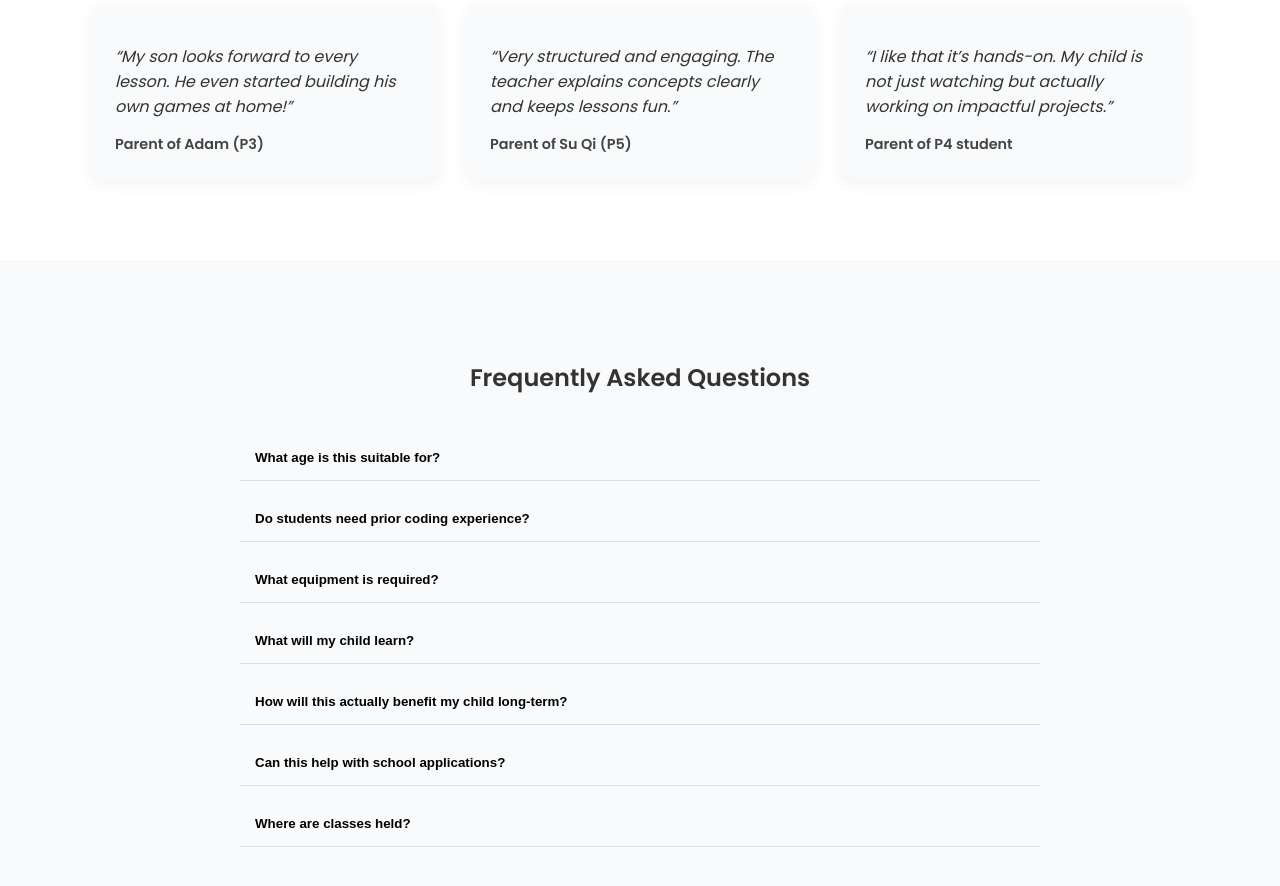
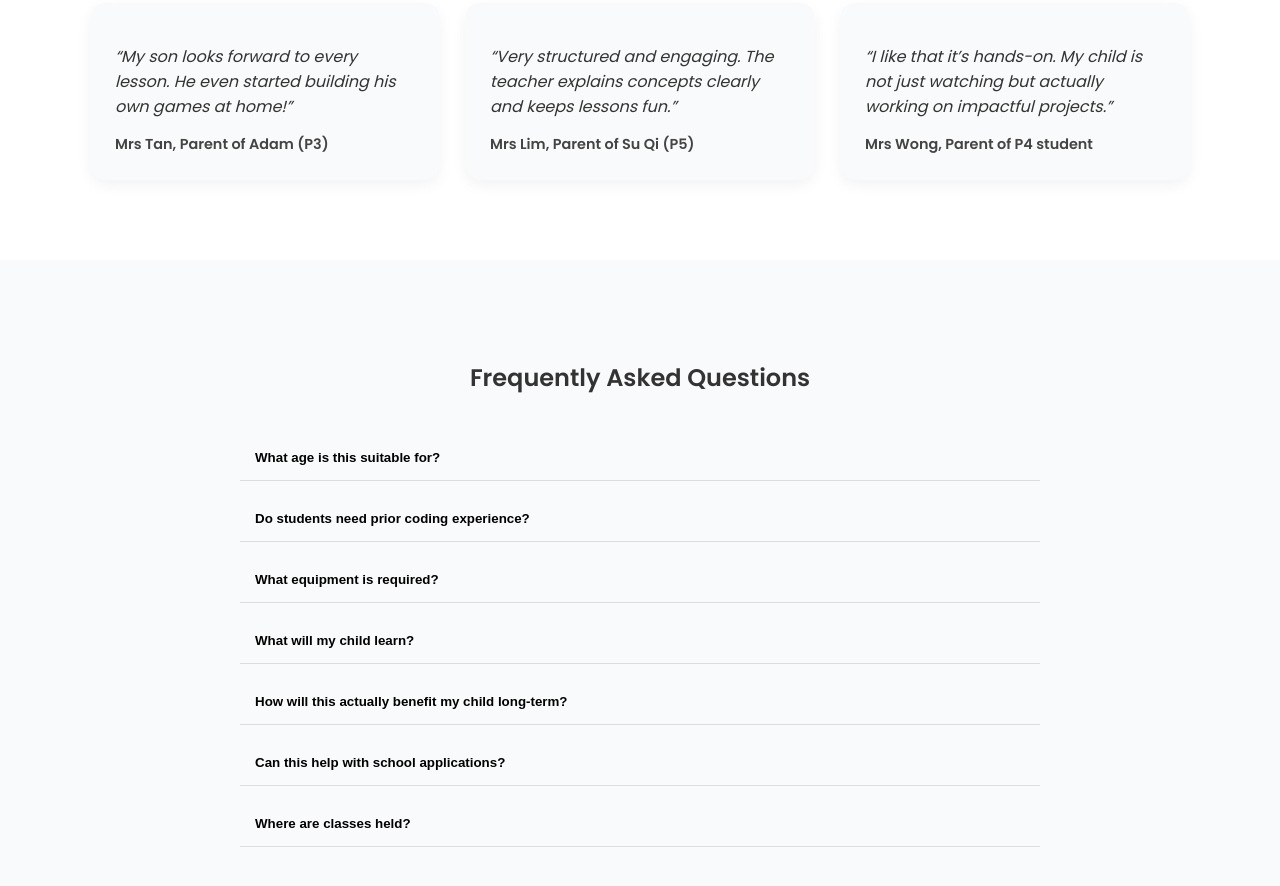
Before and after one commit to vamirion/Website, a website: page public/index.html in a window 1280 px wide. Shown: the part 4910-5796 px from the top of the page. Drawn offline with Linux system fonts and the light colour scheme.

Commit message:
words changes

```diff
--- a/public/index.html
+++ b/public/index.html
@@ -213,7 +213,7 @@
                 “My son looks forward to every lesson. He even started building his own games at home!”
             </p>
             <div class="author">
-                <strong>Parent of Adam (P3)</strong>
+                <strong>Mrs Tan, Parent of Adam (P3)</strong>
             </div>
         </div>
 
@@ -222,7 +222,7 @@
                 “Very structured and engaging. The teacher explains concepts clearly and keeps lessons fun.”
             </p>
             <div class="author">
-                <strong>Parent of Su Qi (P5)</strong>
+                <strong>Mrs Lim, Parent of Su Qi (P5)</strong>
             </div>
         </div>
 
@@ -231,7 +231,7 @@
                 “I like that it’s hands-on. My child is not just watching but actually working on impactful projects.”
             </p>
             <div class="author">
-                <strong>Parent of P4 student</strong>
+                <strong>Mrs Wong, Parent of P4 student</strong>
             </div>
         </div>
 
```
